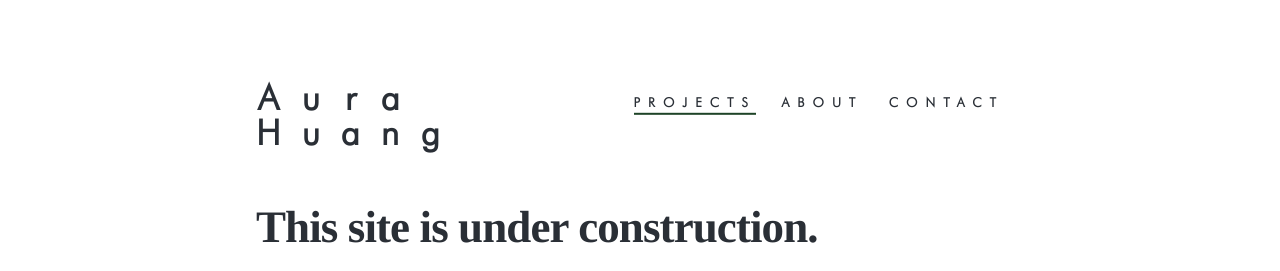
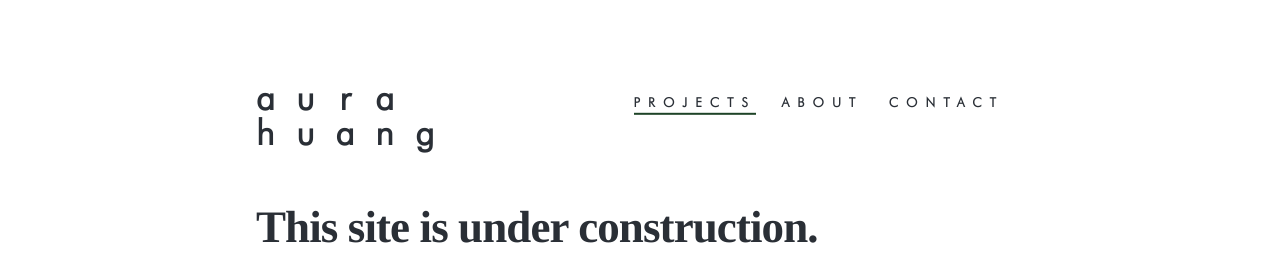
Before and after one commit to aurawong/aura.github.io, a Jekyll site: the page built from index.html, in a window 1280 px wide. Shown: the top 271 px of the page. Built offline with Jekyll 4.4.1, drawn with Linux system fonts in a browser that asks for light colours; nearby versions of some CDN libraries; some web fonts are replaced; the list of posts is cut into pages by our own code.

```diff
--- a/_includes/header.html
+++ b/_includes/header.html
@@ -8,7 +8,7 @@
 		</a>
 		{% else %}
 		<a href="{{ site.baseurl }}/" class="header__title">
-			<table><tr><th>A</th><th>u</th><th>r</th><th>a</th></tr><tr><td>H</td><td>u</td><td>a</td><td>n</td><td>g</td></tr></table>
+			<table><tr><th>a</th><th>u</th><th>r</th><th>a</th></tr><tr><td>h</td><td>u</td><td>a</td><td>n</td><td>g</td></tr></table>
 		</a>
 		{% endif %}
 
```
